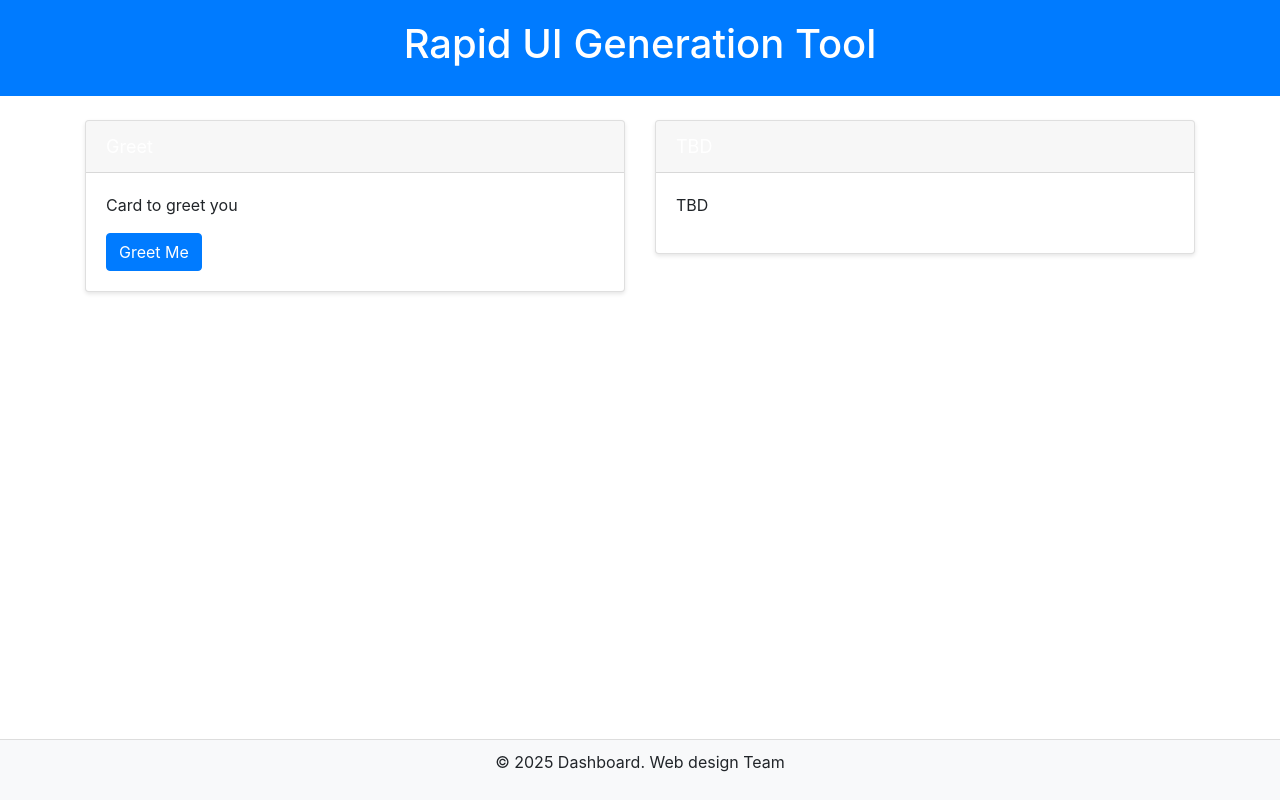
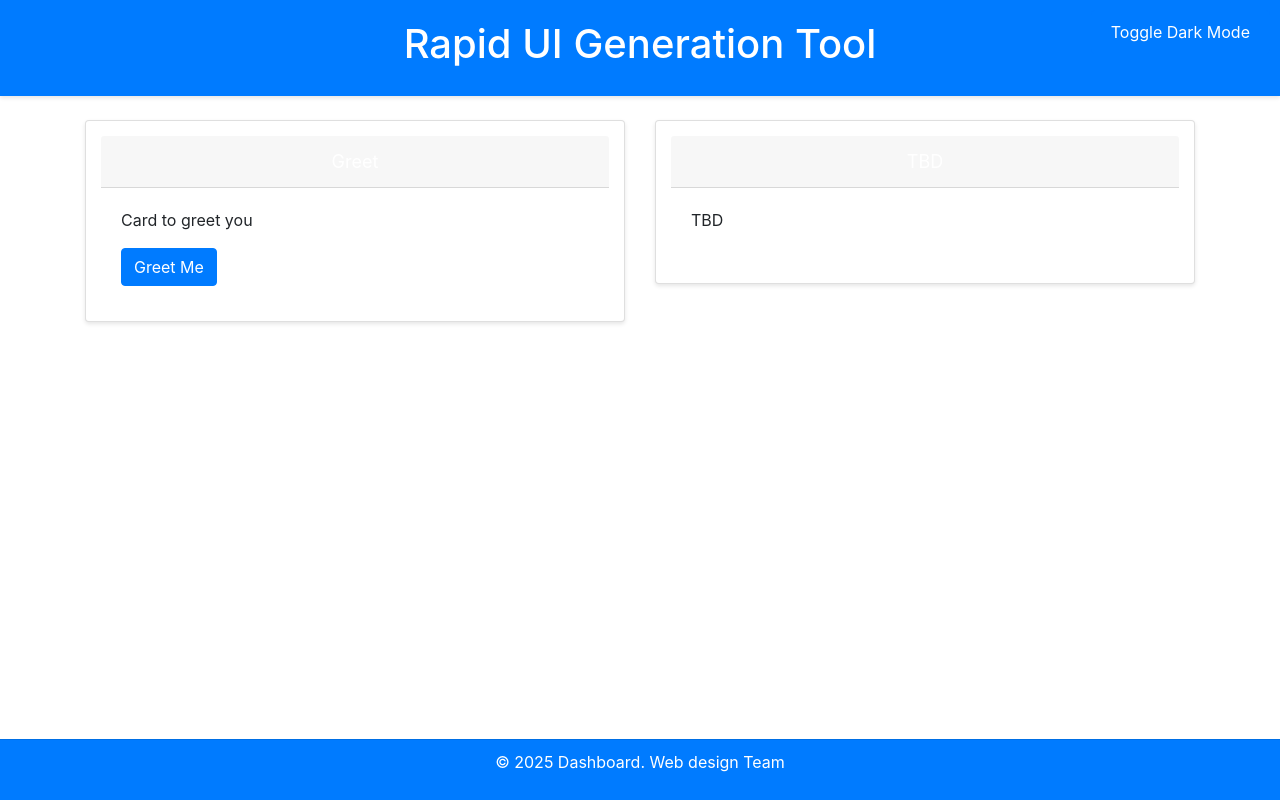
Before and after one commit to samalrashmi/samalrashmi.github.io, a plain HTML site: page index.html in a window 1280 px wide. Drawn offline with nearby package versions, Linux system fonts and the light colour scheme.

Commit message:
Modified

```diff
--- a/greet.css
+++ b/greet.css
@@ -1,3 +1,4 @@
+/* Base styles for body */
 body {
     font-family: Arial, sans-serif;
     margin: 0;
@@ -5,6 +6,28 @@ body {
     display: flex;
     flex-direction: column;
     min-height: 100vh;
+    background-color: var(--background-color);
+    color: var(--text-color);
+    transition: background-color 0.3s, color 0.3s;
+}
+
+/* Theme variables for light and dark modes */
+:root {
+    --background-color: #ffffff;
+    --text-color: #333333;
+    --card-background: #f8f9fa;
+    --card-shadow: rgba(0, 0, 0, 0.1);
+    --header-footer-background: #007bff;
+    --header-footer-text: #ffffff;
+}
+
+body.dark-mode {
+    --background-color: #121212;
+    --text-color: #e0e0e0;
+    --card-background: #1e1e1e;
+    --card-shadow: rgba(0, 0, 0, 0.5);
+    --header-footer-background: #1f1f1f;
+    --header-footer-text: #e0e0e0;
 }
 
 .banner {
@@ -58,39 +81,48 @@ body {
     text-shadow: 1px 1px 2px rgba(0, 0, 0, 0.2);
 }
 
+/* Header styling */
 header.header {
-    background-color: #007bff;
-    color: white;
+    background-color: var(--header-footer-background);
+    color: var(--header-footer-text);
     padding: 20px;
     text-align: center;
+    box-shadow: 0 2px 4px var(--card-shadow);
 }
 
+/* Footer styling */
 footer.footer {
-    background-color: #f8f9fa;
+    background-color: var(--header-footer-background);
+    color: var(--header-footer-text);
     text-align: center;
     padding: 10px;
     margin-top: auto;
-    border-top: 1px solid #ddd;
+    border-top: 1px solid var(--card-shadow);
 }
 
+/* Card styling */
 .card {
-    border: 1px solid #ddd;
+    background-color: var(--card-background);
     border-radius: 8px;
-    box-shadow: 0 2px 4px rgba(0, 0, 0, 0.1);
-    transition: transform 0.2s, box-shadow 0.2s;
+    box-shadow: 0 2px 4px var(--card-shadow);
+    transition: transform 0.2s, box-shadow 0.2s, background-color 0.3s;
+    margin-bottom: 20px;
+    padding: 15px;
 }
 
 .card-hover:hover {
     transform: translateY(-5px);
-    box-shadow: 0 4px 8px rgba(0, 0, 0, 0.2);
+    box-shadow: 0 4px 8px var(--card-shadow);
 }
 
+/* Card header styling */
 .card-header {
-    background-color: #007bff;
-    color: white;
+    background-color: var(--header-footer-background);
+    color: var(--header-footer-text);
     padding: 10px;
     font-size: 18px;
-    border-bottom: 1px solid #ddd;
+    border-bottom: 1px solid var(--card-shadow);
+    text-align: center;
 }
 
 .card-body {
@@ -100,3 +132,10 @@ footer.footer {
 .container {
     flex: 1;
 }
+
+/* Responsive layout for smaller screens */
+@media (max-width: 768px) {
+    .card {
+        width: 100%;
+    }
+}
--- a/index.html
+++ b/index.html
@@ -40,5 +40,7 @@
             window.location.href = './greet.html';
         }
     </script>
+    <!-- Reference to toggle.js -->
+    <script src="./toggle.js"></script>
 </body>
 </html>
--- /dev/null
+++ b/toggle.js
@@ -0,0 +1,18 @@
+// Add a button to toggle dark mode
+const toggleButton = document.createElement('button');
+toggleButton.textContent = 'Toggle Dark Mode';
+toggleButton.style.position = 'fixed';
+toggleButton.style.top = '10px';
+toggleButton.style.right = '10px';
+toggleButton.style.padding = '10px 20px';
+toggleButton.style.backgroundColor = '#007bff';
+toggleButton.style.color = '#ffffff';
+toggleButton.style.border = 'none';
+toggleButton.style.borderRadius = '5px';
+toggleButton.style.cursor = 'pointer';
+document.body.appendChild(toggleButton);
+
+// Add event listener to toggle dark mode
+toggleButton.addEventListener('click', () => {
+    document.body.classList.toggle('dark-mode');
+});
```
